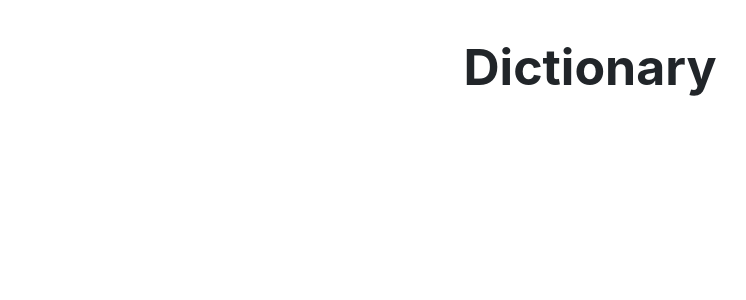
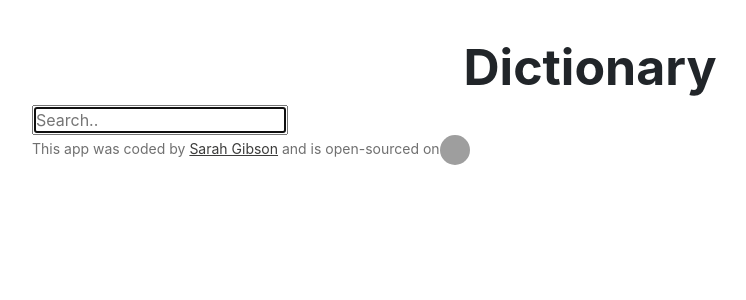
Before and after one commit to sarahgibsonnnn/dictionary-app, a React (Create React App) app: page / in a window 1280 px wide. Shown: the top 300 px of the page, without its empty margins (50-796 px from the left). Built offline with nearby package versions, Linux system fonts and the light colour scheme; grey boxes are pictures that could not be loaded.

Commit message:
Added Dictionary Component

```diff
--- a/src/App.css
+++ b/src/App.css
@@ -7,3 +7,41 @@
   font-size: 50px;
   font-weight: bold
 }
+
+.App .repository-link {
+  width: 100%;
+  display: flex;
+  flex-direction: row;
+  justify-content: flex-start;
+}
+
+.App footer {
+  display: flex;
+  flex-direction: row;
+  justify-content: flex-start;
+  align-items: center;
+  gap: 10px;
+  font-size: 14px;
+  color: #707070
+
+}
+
+.App footer a {
+  color: #3c3c3b
+}
+
+.App a img {
+  width: 30px;
+  height: 30px;
+  border-radius: 50%;
+  transition: all 0.2s ease-in-out;
+}
+
+.App footer a:hover{
+  text-decoration: underline;
+}
+
+
+  .App a img:hover {
+    box-shadow: rgba(60, 64, 67, 0.3) 0px 1px 2px 0px, rgba(60, 64, 67, 0.15) 0px 2px 6px 2px;
+  }
--- a/src/App.js
+++ b/src/App.js
@@ -1,11 +1,26 @@
 import './App.css';
+import Dictionary from './Dictionary'
 
 function App() {
   return (
     <div className="App">
-      <header className="App-header">
-        Dictionary
-      </header>
+      <div className = "container">
+        <header className="App-header">
+          Dictionary
+        </header>
+        <main>
+          <Dictionary />
+        </main>
+        <footer className="repository-link">
+
+        <p> This app was coded by <a href='https://agitated-wilson-c1607b.netlify.app/' target="_blank" rel="noopener noreferrer">Sarah Gibson</a> and is open-sourced on
+         <a href='https://github.com/sarahgibsonnnn/dictionary-app' target="_blank" rel="noopener noreferrer" title="Open GitHub Repository" >
+         <img src="https://github.githubassets.com/images/modules/logos_page/GitHub-Mark.png" alt="GitHub Logo" />
+         </a>
+        </p>
+       </footer>
+      </div>
+
     </div>
   );
 }
--- /dev/null
+++ b/src/Dictionary.js
@@ -0,0 +1,18 @@
+import React, { useState } from 'react'
+import './Dictionary.css'
+
+export default function Dictionary() {
+    let [keyword, setKeyword] = useState('')
+    function search(event) {
+        event.preventDefault();
+        alert(keyword)
+    }
+    function handleKeywordChange(event) {
+        setKeyword(event.target.value)
+    }
+    return <div className = "Dictionary">
+        <form onSubmit={search} >
+            <input type="search" placeholder="Search.." autoFocus={true} onChange={handleKeywordChange}/>
+        </form>
+    </div>
+}
```
Also changed, not shown: src/Dictionary.css (added).
